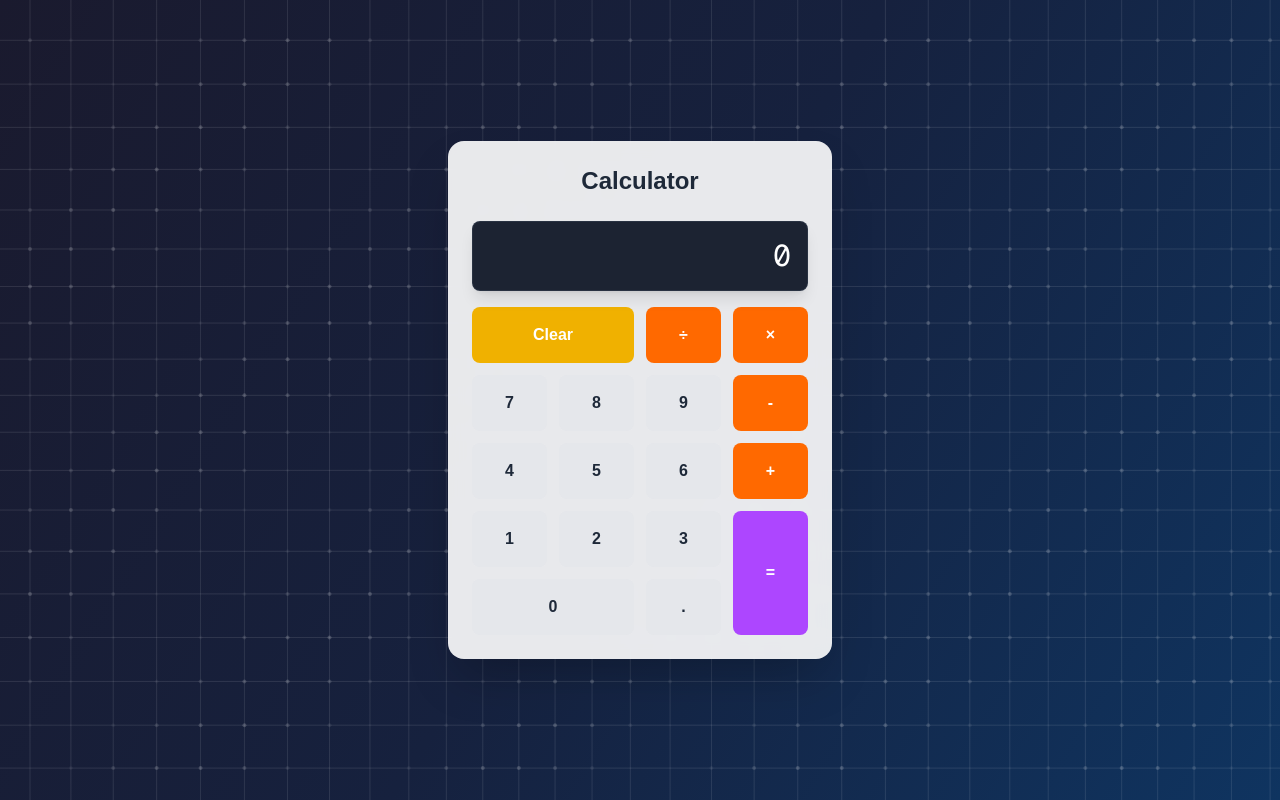
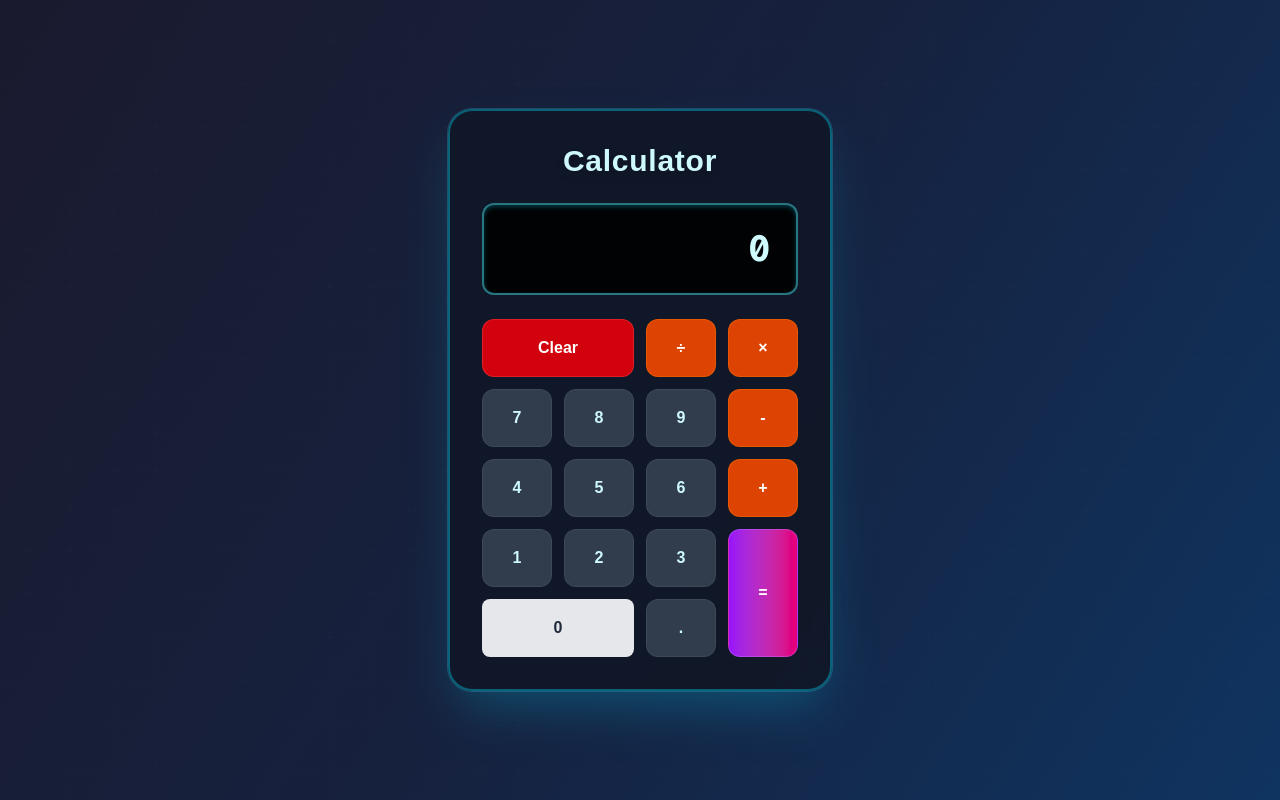
Before and after one commit to ns-test-org/calc-app, a Next.js app in the folder packages/new-web-app-room/: page / in a window 1280 px wide. Built offline with nearby package versions, Linux system fonts and the light colour scheme.

Commit message:
AI chat session: Updated code and files

```diff
--- a/packages/new-web-app-room/src/app/components/AnimatedGrid.tsx
+++ b/packages/new-web-app-room/src/app/components/AnimatedGrid.tsx
@@ -39,8 +39,8 @@ export default function AnimatedGrid() {
       ctx.fillRect(0, 0, canvas.width, canvas.height);
 
       // Draw animated grid
-      ctx.strokeStyle = 'rgba(255, 255, 255, 0.1)';
-      ctx.lineWidth = 1;
+      ctx.strokeStyle = 'rgba(255, 255, 255, 0.02)';
+      ctx.lineWidth = 0.5;
 
       // Vertical lines
       for (let x = 0; x <= canvas.width; x += gridSize) {
@@ -61,14 +61,14 @@ export default function AnimatedGrid() {
       }
 
       // Add glowing dots at intersections
-      ctx.fillStyle = 'rgba(255, 255, 255, 0.3)';
+      ctx.fillStyle = 'rgba(255, 255, 255, 0.08)';
       for (let x = 0; x <= canvas.width; x += gridSize) {
         for (let y = 0; y <= canvas.height; y += gridSize) {
           const xOffset = Math.sin(time * 0.002 + x * 0.01) * 10;
           const yOffset = Math.cos(time * 0.002 + y * 0.01) * 10;
           const pulse = Math.sin(time * 0.005 + x * 0.02 + y * 0.02) * 0.5 + 0.5;
 
-          ctx.globalAlpha = pulse * 0.6;
+          ctx.globalAlpha = pulse * 0.15;
           ctx.beginPath();
           ctx.arc(x + xOffset, y + yOffset, 2, 0, Math.PI * 2);
           ctx.fill();
--- a/packages/new-web-app-room/src/app/page.tsx
+++ b/packages/new-web-app-room/src/app/page.tsx
@@ -81,12 +81,12 @@ export default function Calculator() {
   return (
     <div className="min-h-screen flex items-center justify-center p-4 relative">
       <AnimatedGrid />
-      <div className="bg-white/90 backdrop-blur-sm rounded-2xl shadow-2xl p-6 w-full max-w-sm relative z-10">
-        <h1 className="text-2xl font-bold text-center text-gray-800 mb-6">Calculator</h1>
+      <div className="bg-gray-900/95 backdrop-blur-xl rounded-3xl shadow-2xl shadow-cyan-500/30 p-8 w-full max-w-sm relative z-10 border-2 border-cyan-400/40 ring-1 ring-cyan-300/20">
+        <h1 className="text-3xl font-bold text-center text-cyan-100 mb-6 tracking-wide drop-shadow-lg">Calculator</h1>
 
         {/* Display */}
-        <div className="bg-gray-900/95 backdrop-blur-sm rounded-lg p-4 mb-4 shadow-lg border border-gray-700/50">
-          <div className="text-right text-white text-3xl font-mono overflow-hidden">
+        <div className="bg-black/90 backdrop-blur-sm rounded-xl p-6 mb-6 shadow-inner shadow-cyan-500/30 border-2 border-cyan-300/50">
+          <div className="text-right text-cyan-100 text-4xl font-mono overflow-hidden font-bold tracking-wider drop-shadow-md">
             {display}
           </div>
         </div>
@@ -96,19 +96,19 @@ export default function Calculator() {
           {/* Row 1 */}
           <button
             onClick={clear}
-            className="col-span-2 bg-yellow-500 hover:bg-yellow-600 text-white font-semibold py-4 px-4 rounded-lg transition-all duration-200 hover:shadow-lg hover:shadow-yellow-500/25"
+            className="col-span-2 bg-red-600/90 hover:bg-red-500 text-white font-bold py-4 px-4 rounded-xl transition-all duration-300 hover:shadow-xl hover:shadow-red-500/50 border border-red-400/30 backdrop-blur-sm"
           >
             Clear
           </button>
           <button
             onClick={() => inputOperation('÷')}
-            className="bg-orange-500 hover:bg-orange-600 text-white font-semibold py-4 px-4 rounded-lg transition-all duration-200 hover:shadow-lg hover:shadow-orange-500/25"
+            className="bg-orange-600/90 hover:bg-orange-500 text-white font-bold py-4 px-4 rounded-xl transition-all duration-300 hover:shadow-xl hover:shadow-orange-500/50 border border-orange-400/30 backdrop-blur-sm"
           >
             ÷
           </button>
           <button
             onClick={() => inputOperation('×')}
-            className="bg-orange-500 hover:bg-orange-600 text-white font-semibold py-4 px-4 rounded-lg transition-all duration-200 hover:shadow-lg hover:shadow-orange-500/25"
+            className="bg-orange-600/90 hover:bg-orange-500 text-white font-bold py-4 px-4 rounded-xl transition-all duration-300 hover:shadow-xl hover:shadow-orange-500/50 border border-orange-400/30 backdrop-blur-sm"
           >
             ×
           </button>
@@ -116,25 +116,25 @@ export default function Calculator() {
           {/* Row 2 */}
           <button
             onClick={() => inputNumber('7')}
-            className="bg-gray-200 hover:bg-gray-300 text-gray-800 font-semibold py-4 px-4 rounded-lg transition-all duration-200 hover:shadow-md"
+            className="bg-gray-700/90 hover:bg-gray-600 text-cyan-100 font-bold py-4 px-4 rounded-xl transition-all duration-300 hover:shadow-xl hover:shadow-cyan-500/30 border border-gray-600/50 backdrop-blur-sm"
           >
             7
           </button>
           <button
             onClick={() => inputNumber('8')}
-            className="bg-gray-200 hover:bg-gray-300 text-gray-800 font-semibold py-4 px-4 rounded-lg transition-all duration-200 hover:shadow-md"
+            className="bg-gray-700/90 hover:bg-gray-600 text-cyan-100 font-bold py-4 px-4 rounded-xl transition-all duration-300 hover:shadow-xl hover:shadow-cyan-500/30 border border-gray-600/50 backdrop-blur-sm"
           >
             8
           </button>
           <button
             onClick={() => inputNumber('9')}
-            className="bg-gray-200 hover:bg-gray-300 text-gray-800 font-semibold py-4 px-4 rounded-lg transition-all duration-200 hover:shadow-md"
+            className="bg-gray-700/90 hover:bg-gray-600 text-cyan-100 font-bold py-4 px-4 rounded-xl transition-all duration-300 hover:shadow-xl hover:shadow-cyan-500/30 border border-gray-600/50 backdrop-blur-sm"
           >
             9
           </button>
           <button
             onClick={() => inputOperation('-')}
-            className="bg-orange-500 hover:bg-orange-600 text-white font-semibold py-4 px-4 rounded-lg transition-all duration-200 hover:shadow-lg hover:shadow-orange-500/25"
+            className="bg-orange-600/90 hover:bg-orange-500 text-white font-bold py-4 px-4 rounded-xl transition-all duration-300 hover:shadow-xl hover:shadow-orange-500/50 border border-orange-400/30 backdrop-blur-sm"
           >
             -
           </button>
@@ -142,25 +142,25 @@ export default function Calculator() {
           {/* Row 3 */}
           <button
             onClick={() => inputNumber('4')}
-            className="bg-gray-200 hover:bg-gray-300 text-gray-800 font-semibold py-4 px-4 rounded-lg transition-all duration-200 hover:shadow-md"
+            className="bg-gray-700/90 hover:bg-gray-600 text-cyan-100 font-bold py-4 px-4 rounded-xl transition-all duration-300 hover:shadow-xl hover:shadow-cyan-500/30 border border-gray-600/50 backdrop-blur-sm"
           >
             4
           </button>
           <button
             onClick={() => inputNumber('5')}
-            className="bg-gray-200 hover:bg-gray-300 text-gray-800 font-semibold py-4 px-4 rounded-lg transition-all duration-200 hover:shadow-md"
+            className="bg-gray-700/90 hover:bg-gray-600 text-cyan-100 font-bold py-4 px-4 rounded-xl transition-all duration-300 hover:shadow-xl hover:shadow-cyan-500/30 border border-gray-600/50 backdrop-blur-sm"
           >
             5
           </button>
           <button
             onClick={() => inputNumber('6')}
-            className="bg-gray-200 hover:bg-gray-300 text-gray-800 font-semibold py-4 px-4 rounded-lg transition-all duration-200 hover:shadow-md"
+            className="bg-gray-700/90 hover:bg-gray-600 text-cyan-100 font-bold py-4 px-4 rounded-xl transition-all duration-300 hover:shadow-xl hover:shadow-cyan-500/30 border border-gray-600/50 backdrop-blur-sm"
           >
             6
           </button>
           <button
             onClick={() => inputOperation('+')}
-            className="bg-orange-500 hover:bg-orange-600 text-white font-semibold py-4 px-4 rounded-lg transition-all duration-200 hover:shadow-lg hover:shadow-orange-500/25"
+            className="bg-orange-600/90 hover:bg-orange-500 text-white font-bold py-4 px-4 rounded-xl transition-all duration-300 hover:shadow-xl hover:shadow-orange-500/50 border border-orange-400/30 backdrop-blur-sm"
           >
             +
           </button>
@@ -168,25 +168,25 @@ export default function Calculator() {
           {/* Row 4 */}
           <button
             onClick={() => inputNumber('1')}
-            className="bg-gray-200 hover:bg-gray-300 text-gray-800 font-semibold py-4 px-4 rounded-lg transition-all duration-200 hover:shadow-md"
+            className="bg-gray-700/90 hover:bg-gray-600 text-cyan-100 font-bold py-4 px-4 rounded-xl transition-all duration-300 hover:shadow-xl hover:shadow-cyan-500/30 border border-gray-600/50 backdrop-blur-sm"
           >
             1
           </button>
           <button
             onClick={() => inputNumber('2')}
-            className="bg-gray-200 hover:bg-gray-300 text-gray-800 font-semibold py-4 px-4 rounded-lg transition-all duration-200 hover:shadow-md"
+            className="bg-gray-700/90 hover:bg-gray-600 text-cyan-100 font-bold py-4 px-4 rounded-xl transition-all duration-300 hover:shadow-xl hover:shadow-cyan-500/30 border border-gray-600/50 backdrop-blur-sm"
           >
             2
           </button>
           <button
             onClick={() => inputNumber('3')}
-            className="bg-gray-200 hover:bg-gray-300 text-gray-800 font-semibold py-4 px-4 rounded-lg transition-all duration-200 hover:shadow-md"
+            className="bg-gray-700/90 hover:bg-gray-600 text-cyan-100 font-bold py-4 px-4 rounded-xl transition-all duration-300 hover:shadow-xl hover:shadow-cyan-500/30 border border-gray-600/50 backdrop-blur-sm"
           >
             3
           </button>
           <button
             onClick={performCalculation}
-            className="row-span-2 bg-purple-500 hover:bg-purple-600 text-white font-semibold py-4 px-4 rounded-lg transition-all duration-200 hover:shadow-lg hover:shadow-purple-500/25"
+            className="row-span-2 bg-gradient-to-r from-purple-600 to-pink-600 hover:from-purple-500 hover:to-pink-500 text-white font-bold py-4 px-4 rounded-xl transition-all duration-300 hover:shadow-xl hover:shadow-purple-500/50 border border-purple-400/40 backdrop-blur-sm transform hover:scale-105"
           >
             =
           </button>
@@ -200,7 +200,7 @@ export default function Calculator() {
           </button>
           <button
             onClick={inputDecimal}
-            className="bg-gray-200 hover:bg-gray-300 text-gray-800 font-semibold py-4 px-4 rounded-lg transition-all duration-200 hover:shadow-md"
+            className="bg-gray-700/90 hover:bg-gray-600 text-cyan-100 font-bold py-4 px-4 rounded-xl transition-all duration-300 hover:shadow-xl hover:shadow-cyan-500/30 border border-gray-600/50 backdrop-blur-sm"
           >
             .
           </button>
```
